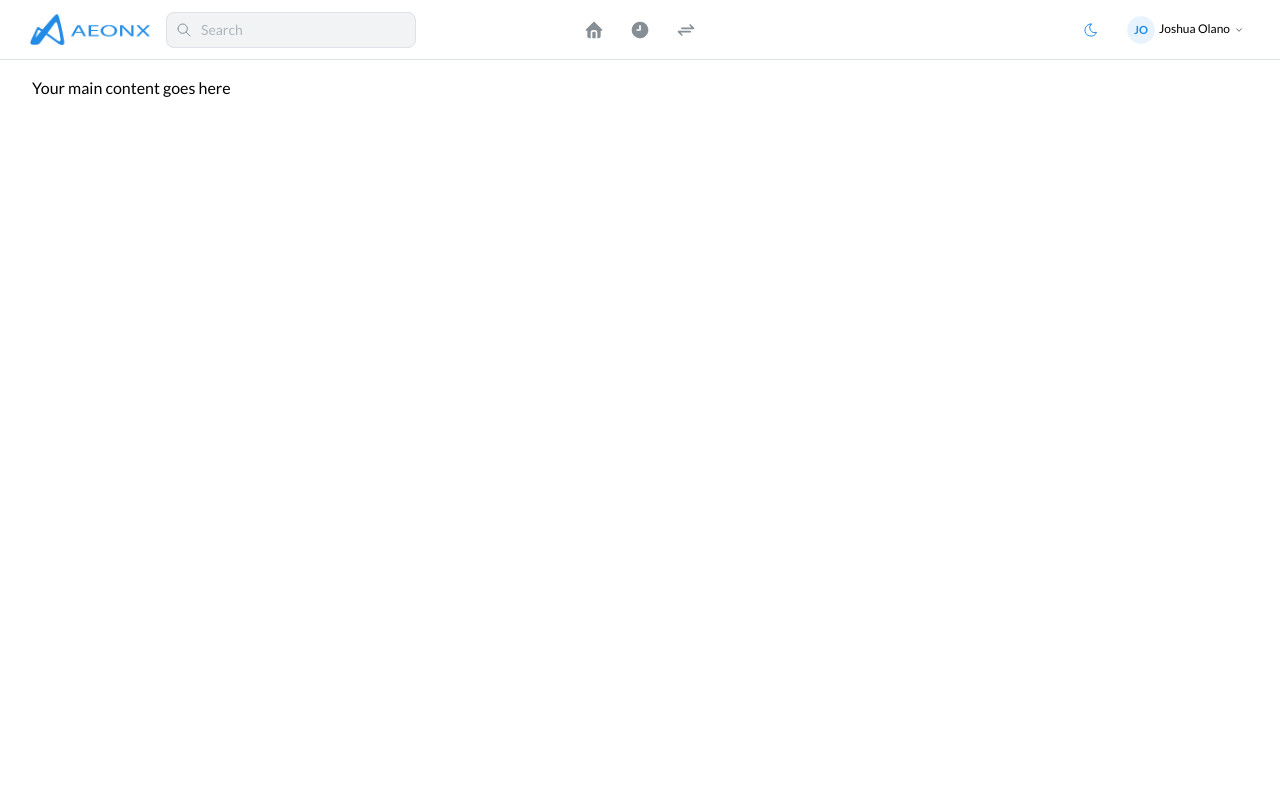
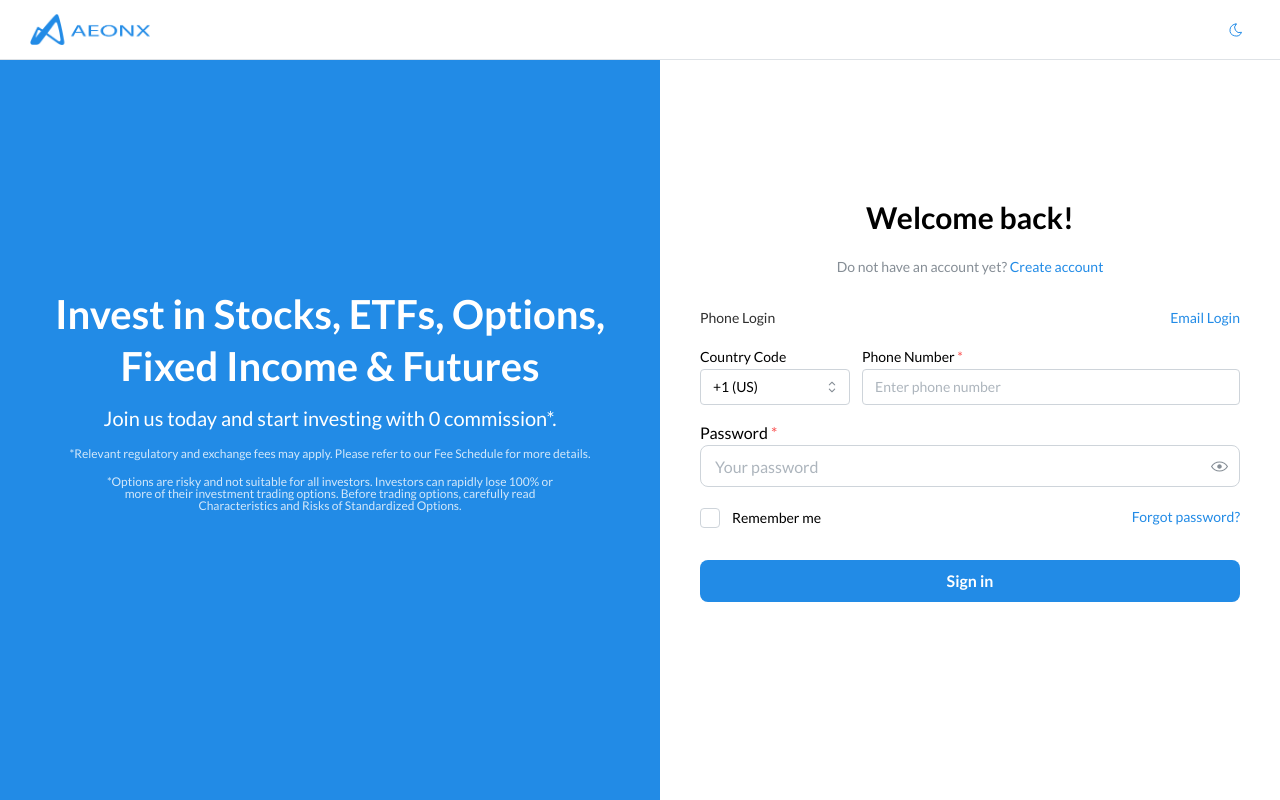
Before and after one commit to goodstripe/Alpha-Platform, a Next.js app: page /auth/login in a window 1280 px wide. Shown: the top 800 px of the page. Built offline with nearby package versions, Linux system fonts and the light colour scheme.

Commit message:
`Added conditional header component for auth routes and updated navigation item routing logic`

```diff
--- a/src/app/components/Header/Header.tsx
+++ b/src/app/components/Header/Header.tsx
@@ -45,6 +45,48 @@ export default function ResponsiveHeader() {
   const [mobileMenuOpened, setMobileMenuOpened] = useState(false);
   const [mobileSearchOpened, setMobileSearchOpened] = useState(false);
 
+  if (pathname?.startsWith("/auth")) {
+    return (
+      <AppShell header={{ height: 60 }} padding="md">
+        <AppShell.Header>
+          <Container fluid h="100%" p="0px 30px">
+            <Group align="center" justify="space-between" h="100%">
+              <Image
+                src="/aeonx_logo.png"
+                alt="AEONX Logo"
+                width={120}
+                height={40}
+                style={{
+                  maxWidth: "100%",
+                  height: "auto",
+                }}
+              />
+              <ActionIcon
+                variant="subtle"
+                size="md"
+                radius="md"
+                onClick={() => toggleColorScheme()}
+                title={`Switch to ${dark ? "light" : "dark"} mode`}
+              >
+                {dark ? (
+                  <IconSun
+                    style={{ width: rem(16), height: rem(16) }}
+                    stroke={1.5}
+                  />
+                ) : (
+                  <IconMoon
+                    style={{ width: rem(16), height: rem(16) }}
+                    stroke={1.5}
+                  />
+                )}
+              </ActionIcon>
+            </Group>
+          </Container>
+        </AppShell.Header>
+      </AppShell>
+    );
+  }
+
   const navigationItems = [
     {
       icon: IconHomeFilled,
@@ -64,6 +106,7 @@ export default function ResponsiveHeader() {
   ];
 
   const isActiveRoute = (route: string) => {
+    // Only match exact routes for navigation items, don't interfere with other routes
     if (route === "/dashboard") {
       return pathname === "/" || pathname === "/dashboard";
     }
--- a/src/app/dashboard/page.tsx
+++ b/src/app/dashboard/page.tsx
@@ -1,3 +1,5 @@
+"use client";
+
 import React from "react";
 
 const page = () => {
```
